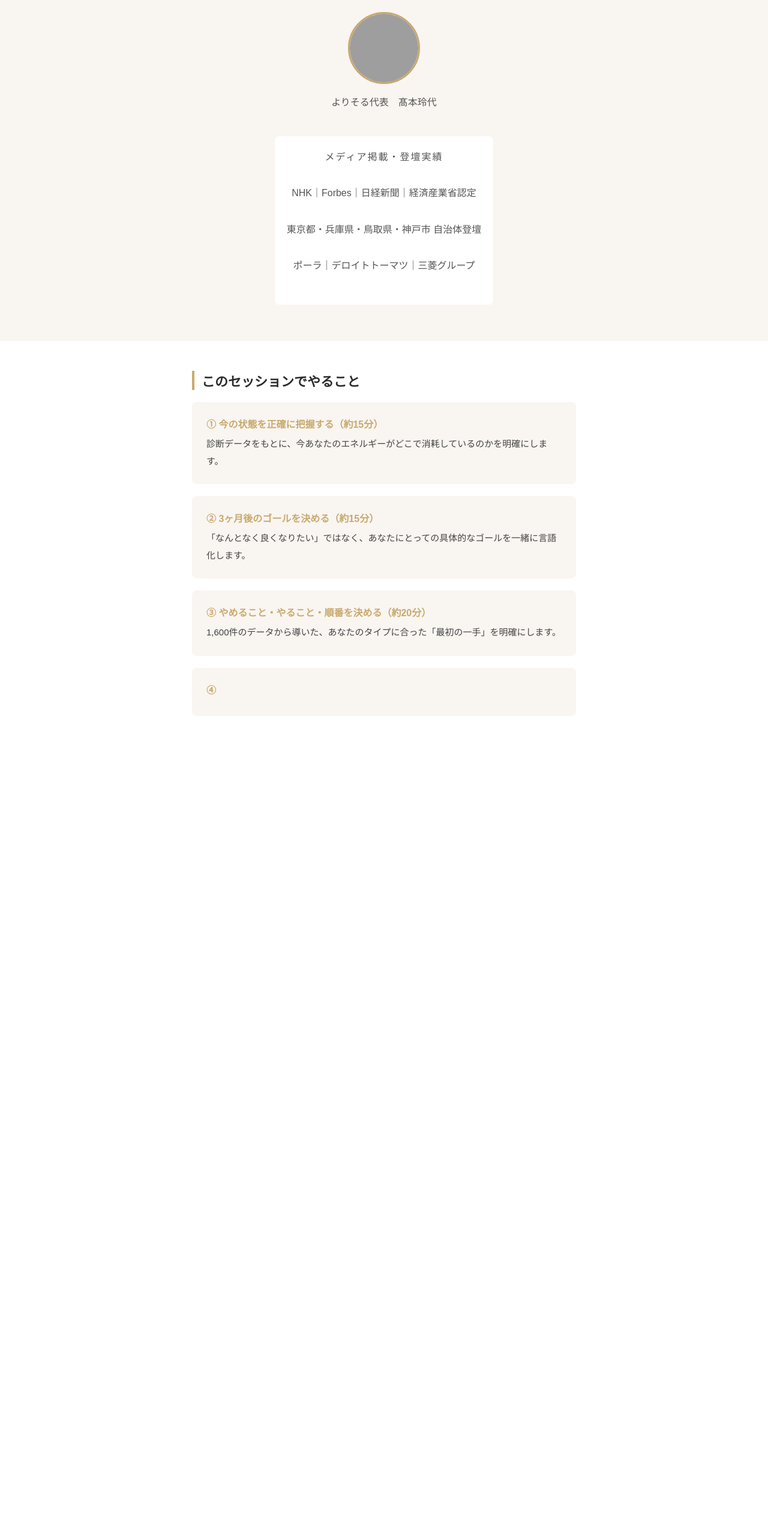
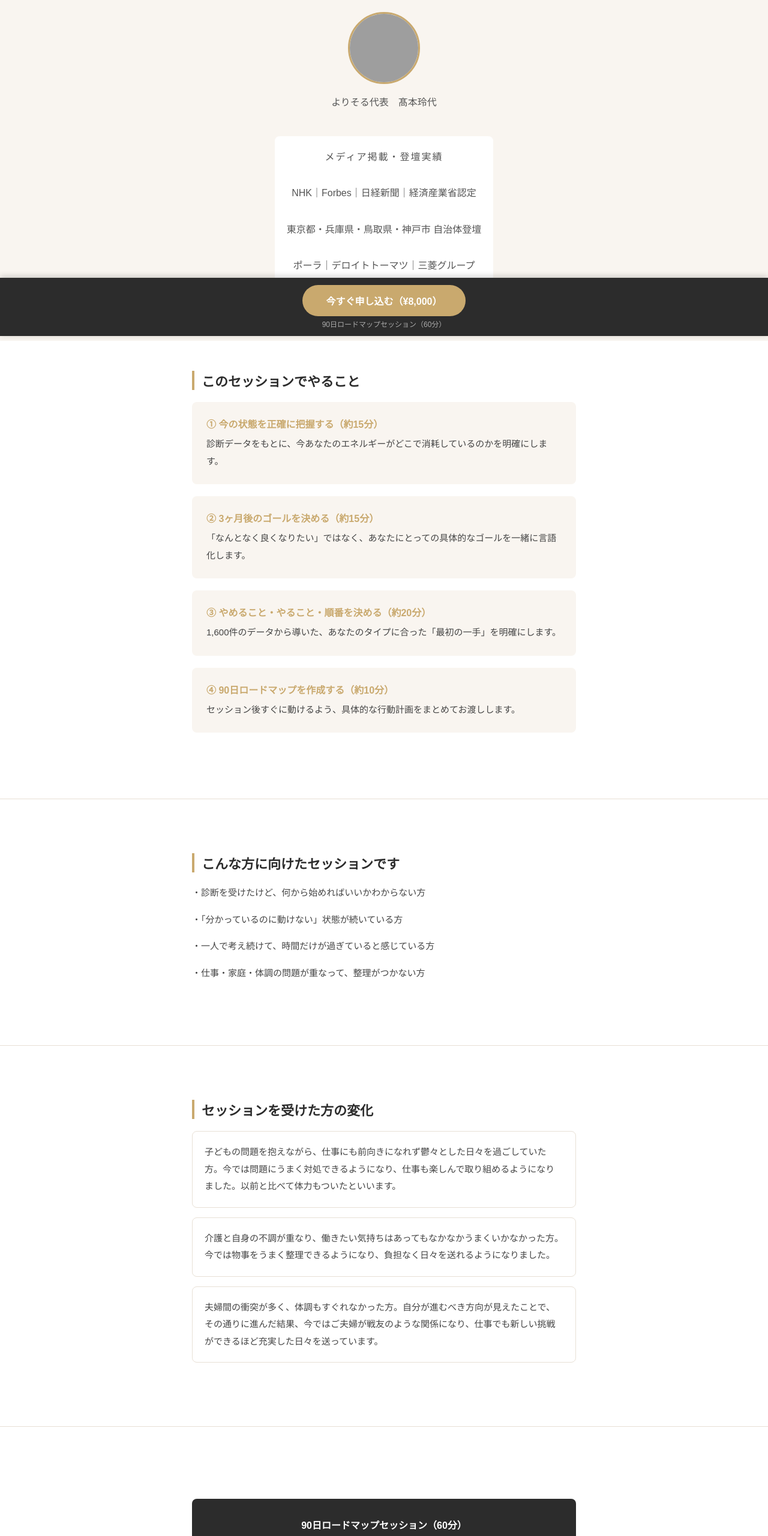
Before and after one commit to Akiyo-T/yorisol-session, a plain HTML site: page index.html in a window 1280 px wide. Shown: the part 240-2800 px from the top of the page at 60% size. Before the commit the page ends 1503 px from the top, so only its background shows below. Drawn offline with Linux system fonts and the light colour scheme; grey boxes are pictures that could not be loaded.

Commit message:
Update index.html

```diff
--- a/index.html
+++ b/index.html
@@ -6,7 +6,7 @@
   <title>90日ロードマップセッション | よりそる</title>
   <style>
     * { margin: 0; padding: 0; box-sizing: border-box; }
-    body { font-family: 'Hiragino Kaku Gothic ProN', 'メイリオ', sans-serif; color: #333; background: #fff; }
+    body { font-family: 'Hiragino Kaku Gothic ProN', 'メイリオ', sans-serif; color: #333; background: #fff; padding-bottom: 80px; }
     .hero { background: #f9f5f0; padding: 60px 20px; text-align: center; }
     .hero h1 { font-size: 28px; line-height: 1.6; margin-bottom: 20px; color: #2c2c2c; }
     .hero p { font-size: 16px; line-height: 1.9; color: #555; max-width: 600px; margin: 0 auto 30px; }
@@ -34,6 +34,12 @@
     .footer { background: #f9f5f0; padding: 30px 20px; text-align: center; font-size: 13px; color: #888; }
     .footer a { color: #888; text-decoration: underline; }
     .footer a:hover { color: #555; }
+
+    /* 固定ボタン */
+    .sticky-cta { position: fixed; bottom: 0; left: 0; right: 0; background: #2c2c2c; padding: 12px 20px; text-align: center; z-index: 999; box-shadow: 0 -2px 10px rgba(0,0,0,0.2); }
+    .sticky-cta a { display: inline-block; background: #c9a96e; color: #fff; padding: 14px 40px; border-radius: 50px; font-size: 16px; font-weight: bold; text-decoration: none; }
+    .sticky-cta a:hover { background: #b8925a; }
+    .sticky-cta p { font-size: 12px; color: #aaa; margin-top: 4px; }
   </style>
 </head>
 <body>
@@ -66,4 +72,62 @@
       <p>1,600件のデータから導いた、あなたのタイプに合った「最初の一手」を明確にします。</p>
     </div>
     <div class="flow">
-      <h3>④
+      <h3>④ 90日ロードマップを作成する（約10分）</h3>
+      <p>セッション後すぐに動けるよう、具体的な行動計画をまとめてお渡しします。</p>
+    </div>
+  </div>
+
+  <hr class="divider">
+
+  <div class="section">
+    <h2>こんな方に向けたセッションです</h2>
+    <p>・診断を受けたけど、何から始めればいいかわからない方</p>
+    <p>・「分かっているのに動けない」状態が続いている方</p>
+    <p>・一人で考え続けて、時間だけが過ぎていると感じている方</p>
+    <p>・仕事・家庭・体調の問題が重なって、整理がつかない方</p>
+  </div>
+
+  <hr class="divider">
+
+  <div class="section">
+    <h2>セッションを受けた方の変化</h2>
+    <div class="case">
+      <p>子どもの問題を抱えながら、仕事にも前向きになれず鬱々とした日々を過ごしていた方。今では問題にうまく対処できるようになり、仕事も楽しんで取り組めるようになりました。以前と比べて体力もついたといいます。</p>
+    </div>
+    <div class="case">
+      <p>介護と自身の不調が重なり、働きたい気持ちはあってもなかなかうまくいかなかった方。今では物事をうまく整理できるようになり、負担なく日々を送れるようになりました。</p>
+    </div>
+    <div class="case">
+      <p>夫婦間の衝突が多く、体調もすぐれなかった方。自分が進むべき方向が見えたことで、その通りに進んだ結果、今ではご夫婦が戦友のような関係になり、仕事でも新しい挑戦ができるほど充実した日々を送っています。</p>
+    </div>
+  </div>
+
+  <hr class="divider">
+
+  <div class="section">
+    <div class="price-box">
+      <p class="price-label">90日ロードマップセッション（60分）</p>
+      <div class="price">¥8,000</div>
+      <div class="price-sub">オンライン開催・完全個別対応</div>
+    </div>
+    <a class="cta-btn" href="https://buy.stripe.com/9B63cwg0X6Ue6fk4xg93y14" target="_blank">今すぐ申し込む</a>
+    <p class="note">お申し込み後、日程調整のご連絡をお送りします。<br>ご不明な点は support@yorisol.com までお気軽にどうぞ。</p>
+  </div>
+
+  <div class="footer">
+    <p>© 株式会社よりそる</p>
+    <p style="margin-top:10px;">
+      <a href="https://docs.google.com/document/d/1s0JFnlXSt0dJjBMMBJSeIIePyWYIIGIXxdA-_t9cgj0/edit?usp=sharing" target="_blank">利用規約</a>
+      　｜
+      <a href="https://yorisol.com/static/tokusho.html" target="_blank">特定商取引法に基づく表記</a>
+    </p>
+  </div>
+
+  <!-- 固定ボタン -->
+  <div class="sticky-cta">
+    <a href="https://buy.stripe.com/9B63cwg0X6Ue6fk4xg93y14" target="_blank">今すぐ申し込む（¥8,000）</a>
+    <p>90日ロードマップセッション（60分）</p>
+  </div>
+
+</body>
+</html>
```
